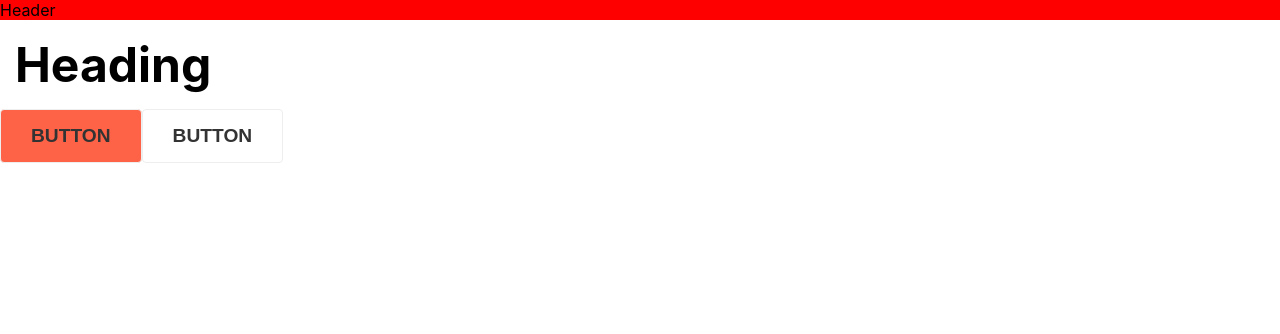
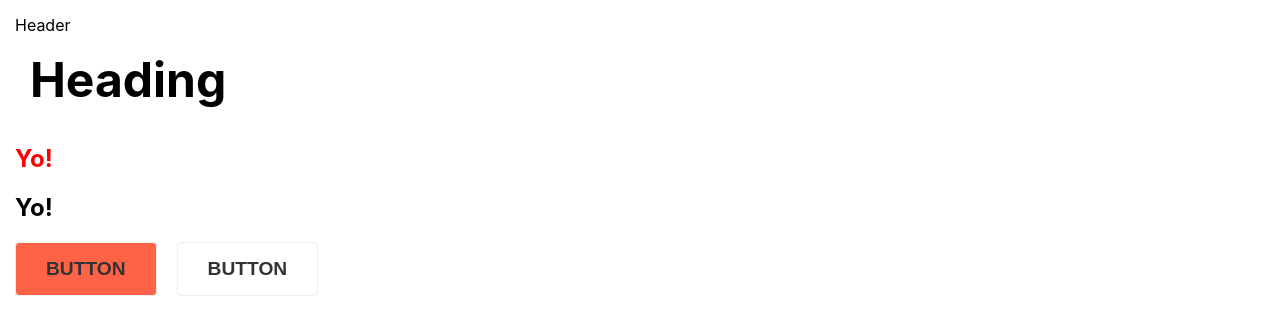
Before and after one commit to frankluongo/LUT-Level-1-Styled-Components, a React (Create React App) app: page / in a window 1280 px wide. Shown: the top 334 px of the page. Built offline with nearby package versions, Linux system fonts and the light colour scheme.

Commit message:
6: Styling Components & Extending

```diff
--- a/src/App.js
+++ b/src/App.js
@@ -1,40 +1,5 @@
 import React, { Component } from 'react';
-import styled from 'styled-components';
-
-const Heading = styled.h1`
-  margin: 0;
-  padding: 15px;
-
-  font-size: 3rem;
-`;
-
-const buttonColor = ({type}) => {
-  return type === 'cancel' ? 'tomato;' : '#fff';
-}
-
-const Button = styled.button`
-  padding: 15px 30px;
-
-  color: #333;
-  font-size: 1.2rem;
-  font-weight: bold;
-  text-transform: uppercase;
-
-  background-color: ${buttonColor.bind(this)};
-  border: 1px solid #eee;
-  border-radius: 4px;
-  cursor: pointer;
-`;
-
-const AppWrapper = styled.div`
-  header {
-    background: teal;
-
-    &:hover {
-      background: red;
-    }
-  }
-`;
+import { AppWrapper, Heading, Button, CancelButton, StyledFake, Fake } from './Styles/General';
 
 class App extends Component {
   render() {
@@ -42,7 +7,9 @@ class App extends Component {
       <AppWrapper>
         <header>Header</header>
         <Heading>Heading</Heading>
-        <Button type="cancel">Button</Button>
+        <StyledFake />
+        <Fake />
+        <CancelButton type="cancel">Button</CancelButton>
         <Button type="save">Button</Button>
       </AppWrapper>
     );
--- /dev/null
+++ b/src/Styles/General.js
@@ -0,0 +1,48 @@
+import React from 'react';
+import styled from 'styled-components';
+
+export const Fake = ({ className }) => <div className={className}><h2>Yo!</h2></div>;
+
+export const Heading = styled.h1`
+  margin: 0;
+  padding: 15px;
+
+  font-size: 3rem;
+`;
+
+export const Button = styled.button`
+  padding: 15px 30px;
+
+  color: #333;
+  font-size: 1.2rem;
+  font-weight: bold;
+  text-transform: uppercase;
+
+  background-color: white;
+  border: 1px solid #eee;
+  border-radius: 4px;
+  cursor: pointer;
+  transition: all 0.2s ease-in-out;
+`;
+
+export const CancelButton = styled(Button)`
+  background-color: tomato;
+
+  &:hover {
+    transform: scale(1.1);
+  }
+`;
+
+export const AppWrapper = styled.div`
+  padding: 15px;
+
+  ${Button} {
+    margin-left: 20px;
+
+    &:first-of-type {
+      margin-left: 0;
+    }
+  }
+`;
+
+export const StyledFake = styled(Fake)` color: red;`;
--- /dev/null
+++ b/src/Styles/Variables.js
@@ -0,0 +1,10 @@
+const spacing = {
+  xxsmall: '15px',
+  xsmall: '15px',
+  small: '15px',
+  medium: '15px',
+  large: '15px',
+  xlarge: '15px',
+  xxlarge: '15px',
+  xxxlarge: '15px'
+};
```
